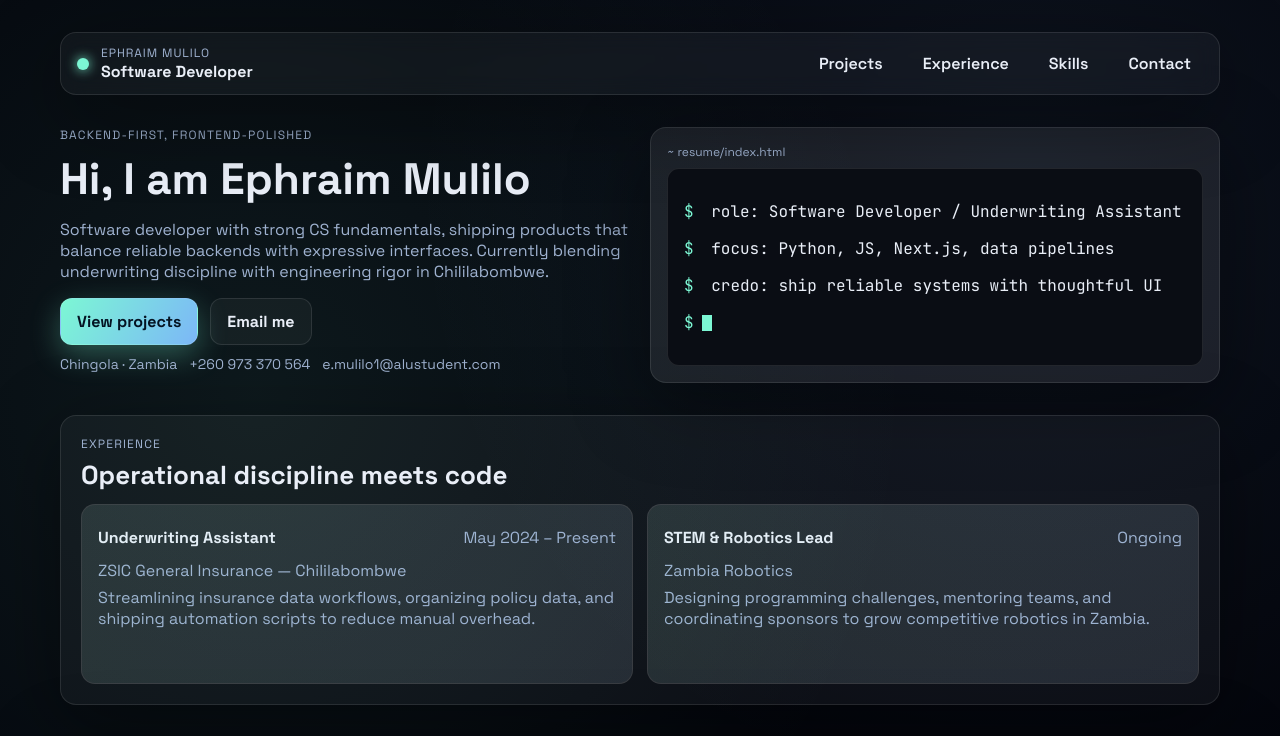
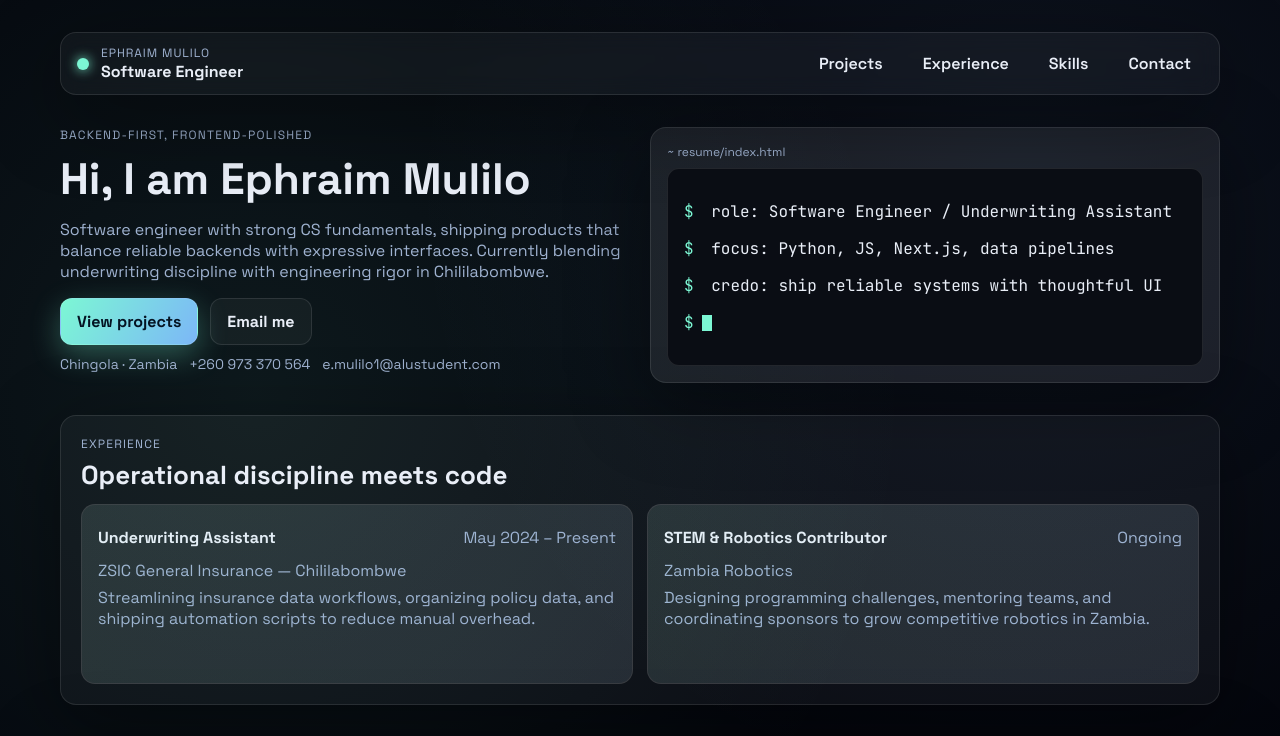
Before and after one commit to ephraimm-zm/ephraim-resume, a Next.js app in the folder ephraim-portfolio/: page / in a window 1280 px wide. Shown: the top 736 px of the page. Built offline with nearby package versions, Linux system fonts and the light colour scheme.

Commit message:
Update titles and robotics role

```diff
--- a/ephraim-portfolio/src/components/Layout.tsx
+++ b/ephraim-portfolio/src/components/Layout.tsx
@@ -9,7 +9,7 @@ const Layout: React.FC<{ children: React.ReactNode }> = ({ children }) => {
                     <span className="brand__dot" />
                     <div>
                         <p className="brand__eyebrow">Ephraim Mulilo</p>
-                        <p className="brand__title">Software Developer</p>
+                        <p className="brand__title">Software Engineer</p>
                     </div>
                 </div>
                 <nav className="site-nav">
--- a/ephraim-portfolio/src/pages/index.tsx
+++ b/ephraim-portfolio/src/pages/index.tsx
@@ -27,7 +27,7 @@ const experiences = [
       'Streamlining insurance data workflows, organizing policy data, and shipping automation scripts to reduce manual overhead.'
   },
   {
-    title: 'STEM & Robotics Lead',
+    title: 'STEM & Robotics Contributor',
     company: 'Zambia Robotics',
     time: 'Ongoing',
     summary:
@@ -51,7 +51,7 @@ const Home: React.FC = () => {
             <p className="eyebrow">Backend-first, frontend-polished</p>
             <h1>Hi, I am Ephraim Mulilo</h1>
             <p className="lede">
-              Software developer with strong CS fundamentals, shipping products that balance reliable backends with
+              Software engineer with strong CS fundamentals, shipping products that balance reliable backends with
               expressive interfaces. Currently blending underwriting discipline with engineering rigor in Chililabombwe.
             </p>
             <div className="hero-actions">
@@ -67,7 +67,7 @@ const Home: React.FC = () => {
           <div className="hero-card">
             <p className="terminal-label">~ resume/index.html</p>
             <div className="terminal">
-              <p><span className="prompt">$</span> role: Software Developer / Underwriting Assistant</p>
+              <p><span className="prompt">$</span> role: Software Engineer / Underwriting Assistant</p>
               <p><span className="prompt">$</span> focus: Python, JS, Next.js, data pipelines</p>
               <p><span className="prompt">$</span> credo: ship reliable systems with thoughtful UI</p>
               <p className="cursor-line"><span className="prompt">$</span><span className="cursor" /></p>
```
